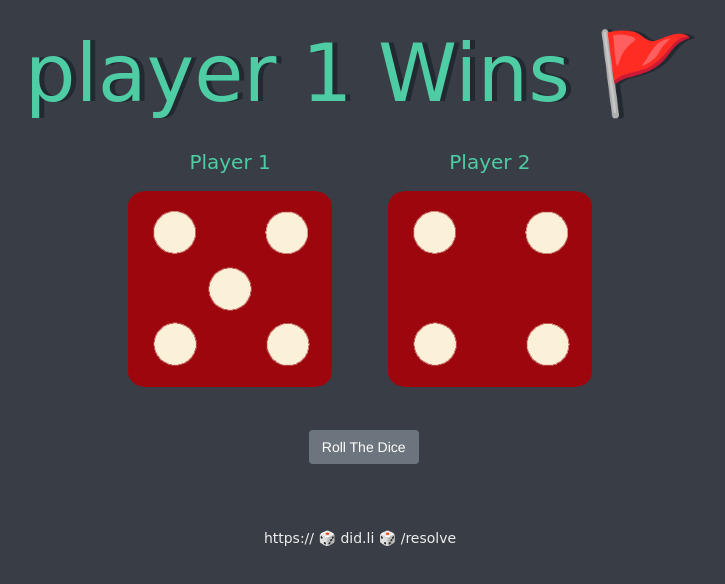
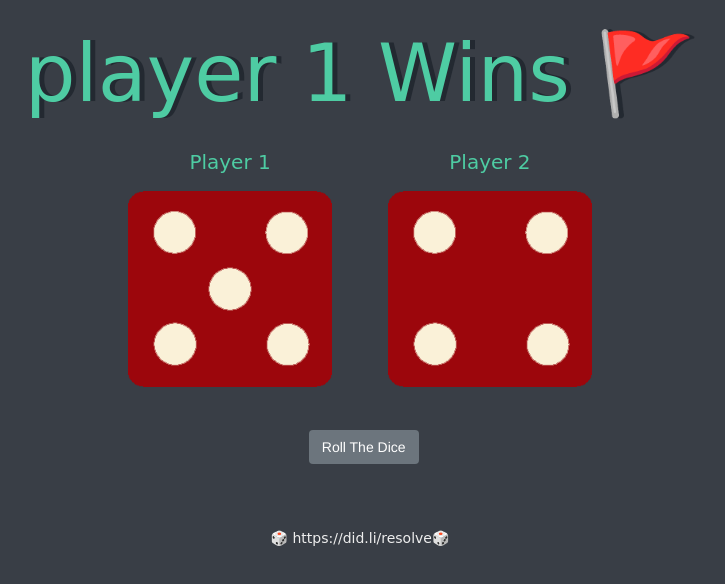
Before and after one commit to samboxft/20-12-23-Dice, a plain HTML site: page index.html in a window 1280 px wide. Shown: the whole page, without its empty margins (280-1005 px from the left). Drawn offline with nearby package versions, Linux system fonts and the light colour scheme.

Commit message:
icon move

```diff
--- a/index.html
+++ b/index.html
@@ -68,6 +68,6 @@ dice()
 
 </script> -->
   <footer>
-    https:// 🎲 did.li 🎲 /resolve
+   🎲 https://did.li/resolve🎲
   </footer>
 </html>
```
